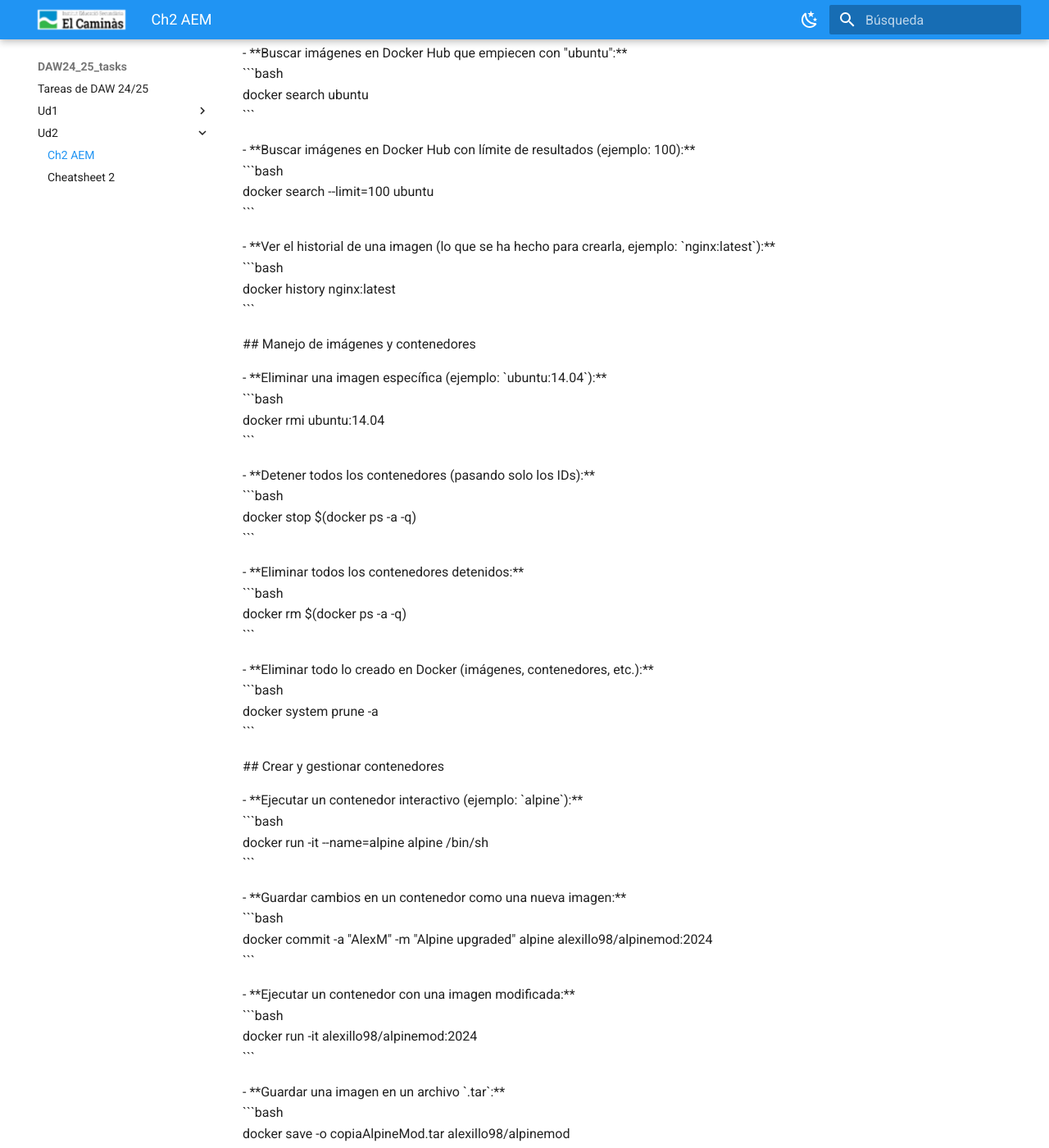
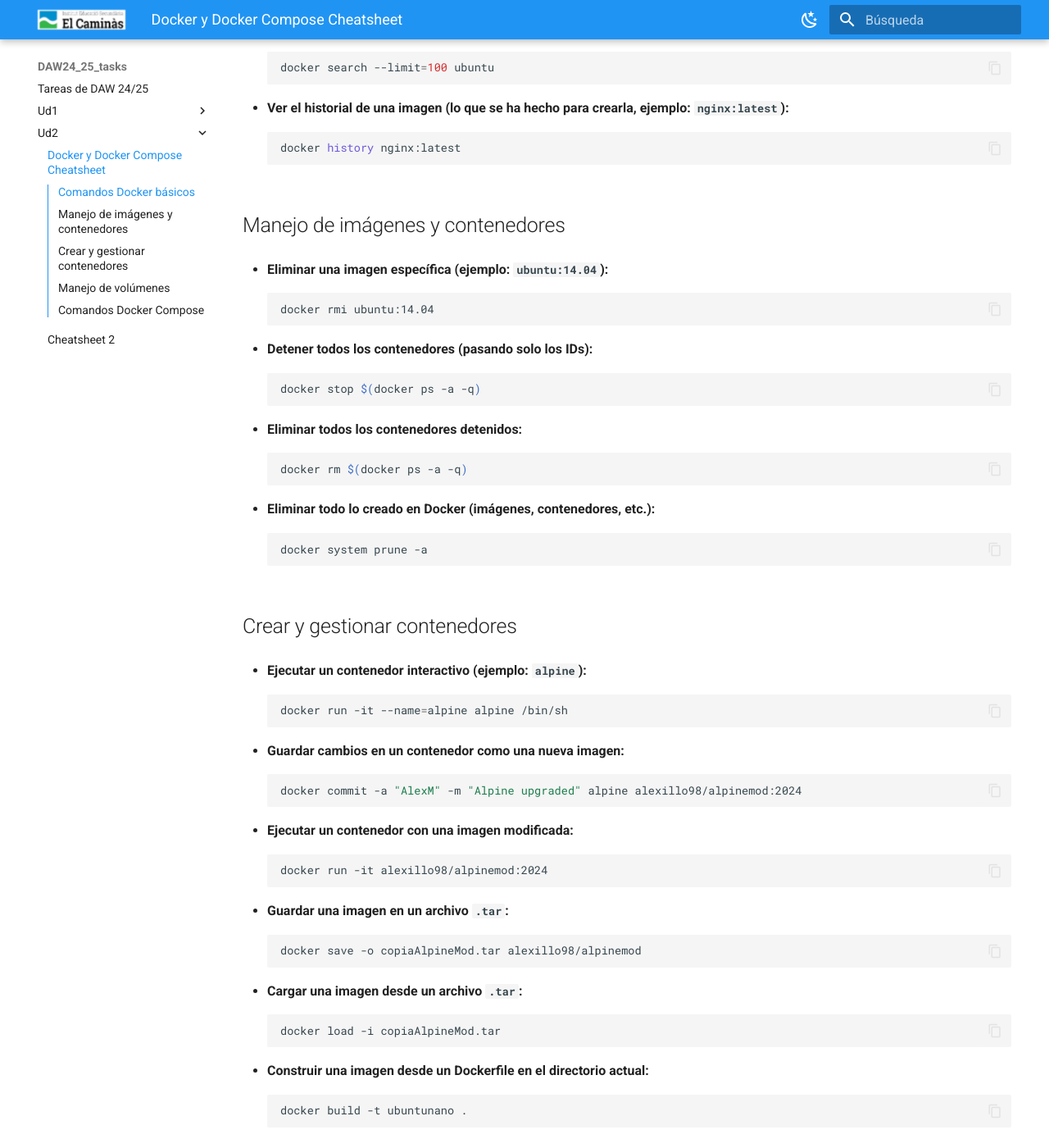
Before and after one commit to jmunozji/DAW24_25_tasks, an MkDocs documentation site: the page built from docs/Ud2/Ch2_AEM.md, in a window 1280 px wide and 1400 px high, scrolled down 803 px. Shown: the whole window at 82% size. Built offline with MkDocs 1.6.1 and Material for MkDocs 9.7.7, drawn with Linux system fonts in a browser that asks for light colours; some of the changed text lies outside the part shown.

Commit message:
Markdown corregido (salia mal)

````diff
--- a/docs/Ud2/Ch2_AEM.md
+++ b/docs/Ud2/Ch2_AEM.md
@@ -1,146 +1,178 @@
-\# Docker y Docker Compose Cheatsheet
+# Docker y Docker Compose Cheatsheet
 
-\#\# Comandos Docker básicos
 
-\- \*\*Listar contenedores en ejecución:\*\*
-  \`\`\`bash
+## Comandos Docker básicos
+
+
+- **Listar contenedores en ejecución:**
+  ```bash
   docker ps
-  \`\`\`
+  ```
 
-\- \*\*Listar todas las imágenes:\*\*
-  \`\`\`bash
+
+- **Listar todas las imágenes:**
+  ```bash
   docker images
-  \`\`\`
+  ```
 
-\- \*\*Listar una imagen concreta (ejemplo: busybox):\*\*
-  \`\`\`bash
+
+- **Listar una imagen concreta (ejemplo: busybox):**
+  ```bash
   docker images busybox
-  \`\`\`
+  ```
 
-\- \*\*Filtrar imágenes por referencia (\`\*04\`):\*\*
-  \`\`\`bash
-  docker images \-f=reference="u\*:\*04"
-  \`\`\`
 
-\- \*\*Descargar una imagen específica de Docker Hub (ejemplo: \`ubuntu:14.04\`):\*\*
-  \`\`\`bash
+- **Filtrar imágenes por referencia (`*04`):**
+  ```bash
+  docker images -f=reference="u*:*04"
+  ```
+
+
+- **Descargar una imagen específica de Docker Hub (ejemplo: `ubuntu:14.04`):**
+  ```bash
   docker pull ubuntu:14.04
-  \`\`\`
+  ```
 
-\- \*\*Buscar imágenes en Docker Hub que empiecen con "ubuntu":\*\*
-  \`\`\`bash
+
+- **Buscar imágenes en Docker Hub que empiecen con "ubuntu":**
+  ```bash
   docker search ubuntu
-  \`\`\`
+  ```
 
-\- \*\*Buscar imágenes en Docker Hub con límite de resultados (ejemplo: 100):\*\*
-  \`\`\`bash
-  docker search \--limit=100 ubuntu
-  \`\`\`
 
-\- \*\*Ver el historial de una imagen (lo que se ha hecho para crearla, ejemplo: \`nginx:latest\`):\*\*
-  \`\`\`bash
+- **Buscar imágenes en Docker Hub con límite de resultados (ejemplo: 100):**
+  ```bash
+  docker search --limit=100 ubuntu
+  ```
+
+
+- **Ver el historial de una imagen (lo que se ha hecho para crearla, ejemplo: `nginx:latest`):**
+  ```bash
   docker history nginx:latest
-  \`\`\`
+  ```
 
-\#\# Manejo de imágenes y contenedores
 
-\- \*\*Eliminar una imagen específica (ejemplo: \`ubuntu:14.04\`):\*\*
-  \`\`\`bash
+## Manejo de imágenes y contenedores
+
+
+- **Eliminar una imagen específica (ejemplo: `ubuntu:14.04`):**
+  ```bash
   docker rmi ubuntu:14.04
-  \`\`\`
+  ```
 
-\- \*\*Detener todos los contenedores (pasando solo los IDs):\*\*
-  \`\`\`bash
-  docker stop $(docker ps \-a \-q)
-  \`\`\`
 
-\- \*\*Eliminar todos los contenedores detenidos:\*\*
-  \`\`\`bash
-  docker rm $(docker ps \-a \-q)
-  \`\`\`
+- **Detener todos los contenedores (pasando solo los IDs):**
+  ```bash
+  docker stop $(docker ps -a -q)
+  ```
 
-\- \*\*Eliminar todo lo creado en Docker (imágenes, contenedores, etc.):\*\*
-  \`\`\`bash
-  docker system prune \-a
-  \`\`\`
 
-\#\# Crear y gestionar contenedores
+- **Eliminar todos los contenedores detenidos:**
+  ```bash
+  docker rm $(docker ps -a -q)
+  ```
 
-\- \*\*Ejecutar un contenedor interactivo (ejemplo: \`alpine\`):\*\*
-  \`\`\`bash
-  docker run \-it \--name=alpine alpine /bin/sh
-  \`\`\`
 
-\- \*\*Guardar cambios en un contenedor como una nueva imagen:\*\*
-  \`\`\`bash
-  docker commit \-a "AlexM" \-m "Alpine upgraded" alpine alexillo98/alpinemod:2024
-  \`\`\`
+- **Eliminar todo lo creado en Docker (imágenes, contenedores, etc.):**
+  ```bash
+  docker system prune -a
+  ```
 
-\- \*\*Ejecutar un contenedor con una imagen modificada:\*\*
-  \`\`\`bash
-  docker run \-it alexillo98/alpinemod:2024
-  \`\`\`
 
-\- \*\*Guardar una imagen en un archivo \`.tar\`:\*\*
-  \`\`\`bash
-  docker save \-o copiaAlpineMod.tar alexillo98/alpinemod
-  \`\`\`
+## Crear y gestionar contenedores
 
-\- \*\*Cargar una imagen desde un archivo \`.tar\`:\*\*
-  \`\`\`bash
-  docker load \-i copiaAlpineMod.tar
-  \`\`\`
 
-\- \*\*Construir una imagen desde un Dockerfile en el directorio actual:\*\*
-  \`\`\`bash
-  docker build \-t ubuntunano .
-  \`\`\`
+- **Ejecutar un contenedor interactivo (ejemplo: `alpine`):**
+  ```bash
+  docker run -it --name=alpine alpine /bin/sh
+  ```
 
-\#\# Manejo de volúmenes
 
-\- \*\*Crear un volumen (ejemplo: \`wordpress-db\`):\*\*
-  \`\`\`bash
+- **Guardar cambios en un contenedor como una nueva imagen:**
+  ```bash
+  docker commit -a "AlexM" -m "Alpine upgraded" alpine alexillo98/alpinemod:2024
+  ```
+
+
+- **Ejecutar un contenedor con una imagen modificada:**
+  ```bash
+  docker run -it alexillo98/alpinemod:2024
+  ```
+
+
+- **Guardar una imagen en un archivo `.tar`:**
+  ```bash
+  docker save -o copiaAlpineMod.tar alexillo98/alpinemod
+  ```
+
+
+- **Cargar una imagen desde un archivo `.tar`:**
+  ```bash
+  docker load -i copiaAlpineMod.tar
+  ```
+
+
+- **Construir una imagen desde un Dockerfile en el directorio actual:**
+  ```bash
+  docker build -t ubuntunano .
+  ```
+
+
+## Manejo de volúmenes
+
+
+- **Crear un volumen (ejemplo: `wordpress-db`):**
+  ```bash
   docker volume create wordpress-db
-  \`\`\`
+  ```
 
-\- \*\*Inspeccionar un volumen (ejemplo: \`wordpress-db\`):\*\*
-  \`\`\`bash
+
+- **Inspeccionar un volumen (ejemplo: `wordpress-db`):**
+  ```bash
   docker volume inspect wordpress-db
-  \`\`\`
+  ```
 
-\- \*\*Eliminar un volumen (ejemplo: \`wordpress-db\`):\*\*
-  \`\`\`bash
+
+- **Eliminar un volumen (ejemplo: `wordpress-db`):**
+  ```bash
   docker volume rm wordpress-db
-  \`\`\`
+  ```
 
-\- \*\*Listar todos los volúmenes:\*\*
-  \`\`\`bash
+
+- **Listar todos los volúmenes:**
+  ```bash
   docker volume ls
-  \`\`\`
+  ```
 
-\- \*\*Eliminar todas las imágenes (pasando solo los IDs):\*\*
-  \`\`\`bash
-  docker rmi $(docker images \-q)
-  \`\`\`
 
-\#\# Comandos Docker Compose
+- **Eliminar todas las imágenes (pasando solo los IDs):**
+  ```bash
+  docker rmi $(docker images -q)
+  ```
 
-\- \*\*Listar contenedores gestionados por Docker Compose:\*\*
-  \`\`\`bash
+
+## Comandos Docker Compose
+
+
+- **Listar contenedores gestionados por Docker Compose:**
+  ```bash
   docker-compose ps
-  \`\`\`
+  ```
 
-\- \*\*Levantar servicios en segundo plano:\*\*
-  \`\`\`bash
-  docker-compose up \-d
-  \`\`\`
 
-\- \*\*Detener todos los servicios:\*\*
-  \`\`\`bash
+- **Levantar servicios en segundo plano:**
+  ```bash
+  docker-compose up -d
+  ```
+
+
+- **Detener todos los servicios:**
+  ```bash
   docker-compose stop
-  \`\`\`
+  ```
 
-\- \*\*Detener y eliminar todos los servicios, incluyendo volúmenes:\*\*
-  \`\`\`bash
-  docker-compose down \-v
-  \`\`\`
+
+- **Detener y eliminar todos los servicios, incluyendo volúmenes:**
+  ```bash
+  docker-compose down -v
+  ```
````
